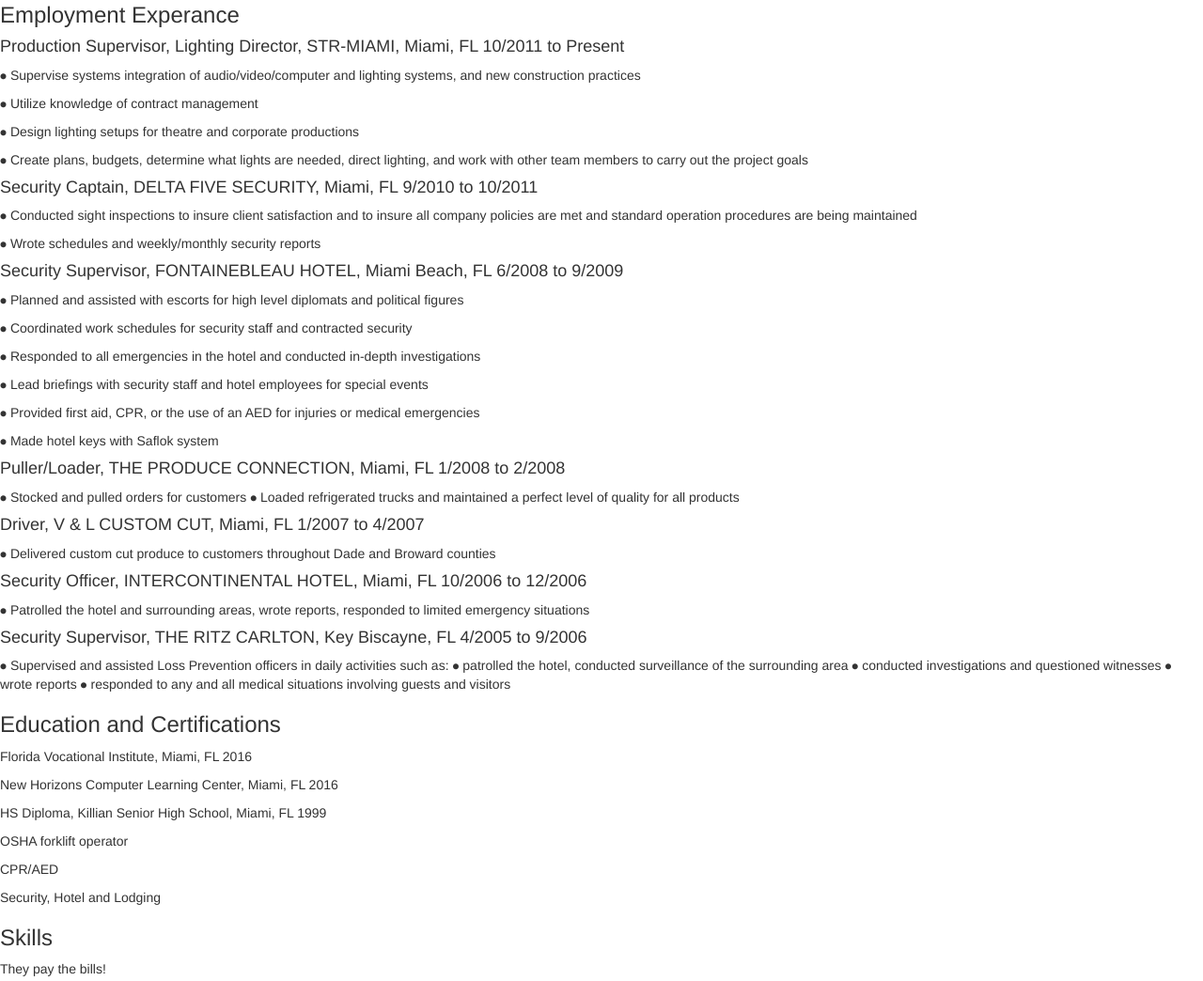
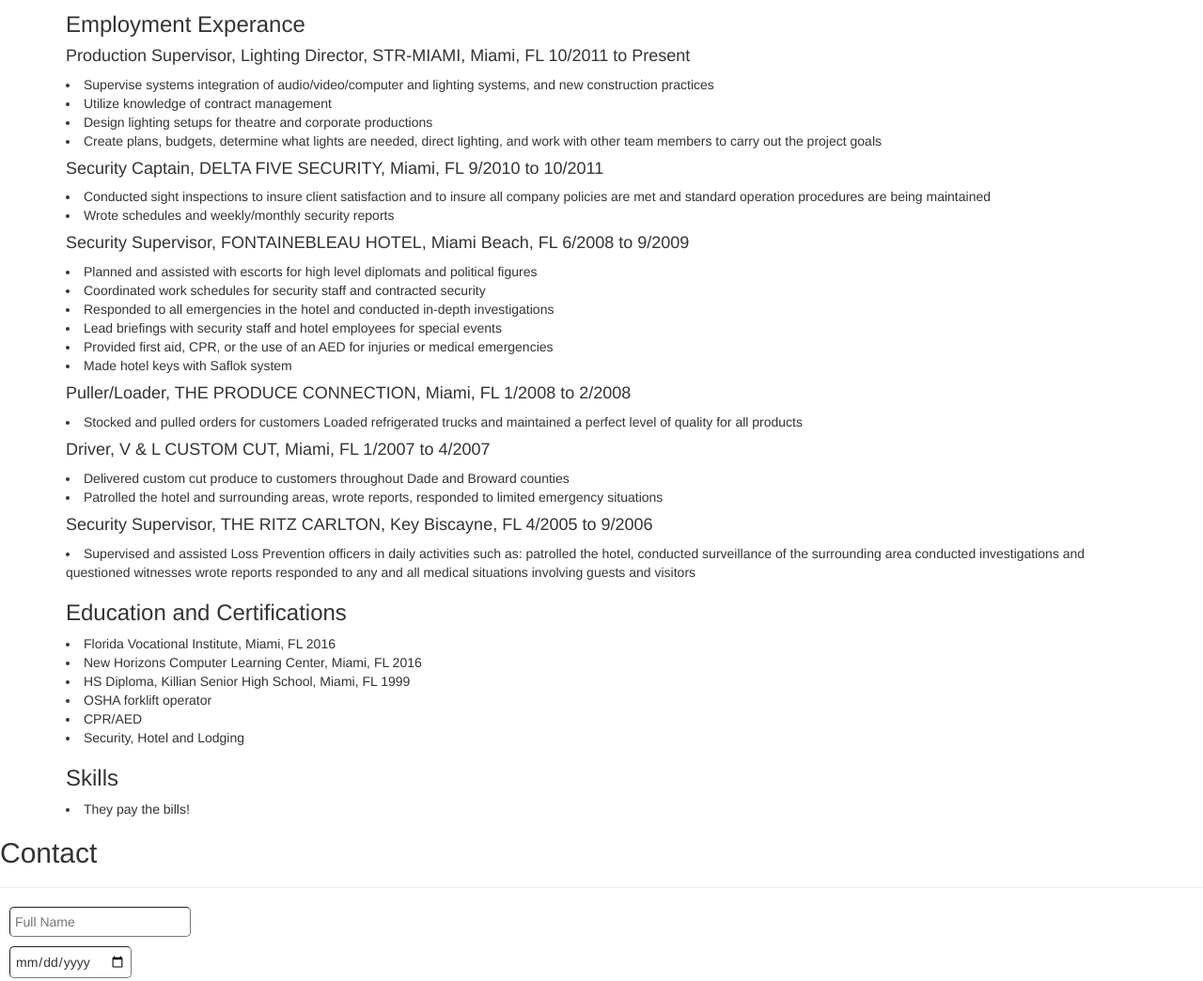
Before and after one commit to pvegliante/boot-strap, a plain HTML site: page index.html in a window 1280 px wide. Shown: the part 2737-3781 px from the top of the page at 94% size. Drawn offline with nearby package versions, Linux system fonts and the light colour scheme; a web font is replaced by a local one.

Commit message:
update bootstraps

```diff
--- a/index.html
+++ b/index.html
@@ -113,12 +113,14 @@
     </section>
 
     <section id="Resume">
+      <div class="container">
+
             <h2>Resume</h2>
             <hr>
             <h3>Professional Summary</h3>
-        <p>Experience creating plans and budgets. Determining needs, direct cues, and work with other members of the production team to carry out the vision of the director. Conduct sight inspections to insure client satisfaction. Insure all company policies
+            <li>Experience creating plans and budgets. Determining needs, direct cues, and work with other members of the production team to carry out the vision of the director. Conduct sight inspections to insure client satisfaction. Insure all company policies
                 are met and standard operations are being upheld. Write schedules and weekly/monthly security reports. Seeking a position as a network or system administrator.
-        </p>
+            </li>
             <img id="resgallery" src="./images/aplus.png" alt="aplus">
             <img id="resgallery" src="./images/netplus1.jpg" alt="netplus">
             <img id="resgallery" src="./images/seccert.jpg" alt="secplus">
@@ -126,43 +128,47 @@
             <img id="resgallery" src="./images/ccna.png" alt="ccna">
             <h3>Employment Experance</h3>
             <h4>Production Supervisor, Lighting Director, STR-MIAMI, Miami, FL		10/2011 to Present</h4>
-        <p>⦁ Supervise systems integration of audio/video/computer and lighting systems, and new construction practices</p>
-        <p>⦁ Utilize knowledge of contract management</p>
-        <p>⦁ Design lighting setups for theatre and corporate productions</p>
-        <p>⦁ Create plans, budgets, determine what lights are needed, direct lighting, and work with other team members to carry out the project goals</p>
+            <li>Supervise systems integration of audio/video/computer and lighting systems, and new construction practices</li>
+            <li>Utilize knowledge of contract management</li>
+            <li>Design lighting setups for theatre and corporate productions</li>
+            <li>Create plans, budgets, determine what lights are needed, direct lighting, and work with other team members to carry out the project goals</li>
             <h4>Security Captain, DELTA FIVE SECURITY, Miami, FL				9/2010 to 10/2011</h4>
-        <p>⦁ Conducted sight inspections to insure client satisfaction and to insure all company policies are met and standard operation procedures are being maintained</p>
-        <p>⦁ Wrote schedules and weekly/monthly security reports</p>
-        <p>
-            <h4>Security Supervisor, FONTAINEBLEAU HOTEL, Miami Beach, FL		6/2008 to 9/2009</h4></p>
-        <p>⦁ Planned and assisted with escorts for high level diplomats and political figures</p>
-        <p>⦁ Coordinated work schedules for security staff and contracted security</p>
-        <p>⦁ Responded to all emergencies in the hotel and conducted in-depth investigations</p>
-        <p>⦁ Lead briefings with security staff and hotel employees for special events</p>
-        <p>⦁ Provided first aid, CPR, or the use of an AED for injuries or medical emergencies</p>
-        <p>⦁ Made hotel keys with Saflok system</p>
-        <p>
-            <h4>Puller/Loader, THE PRODUCE CONNECTION, Miami, FL			1/2008 to 2/2008</h4> ⦁ Stocked and pulled orders for customers ⦁ Loaded refrigerated trucks and maintained a perfect level of quality for all products
-        </p>
-        <p>
-            <h4>Driver, V & L CUSTOM CUT, Miami, FL						1/2007 to 4/2007</h4> ⦁ Delivered custom cut produce to customers throughout Dade and Broward counties
-        </p>
-        <p>
-            <h4>Security Officer, INTERCONTINENTAL HOTEL, Miami, FL			10/2006 to 12/2006</h4> ⦁ Patrolled the hotel and surrounding areas, wrote reports, responded to limited emergency situations
-        </p>
-        <p>
-            <h4>Security Supervisor, THE RITZ CARLTON, Key Biscayne, FL			4/2005 to 9/2006</h4> ⦁ Supervised and assisted Loss Prevention officers in daily activities such as: ⦁ patrolled the hotel, conducted surveillance of the surrounding area ⦁ conducted investigations and questioned witnesses ⦁ wrote reports ⦁ responded to any and
+            <li>Conducted sight inspections to insure client satisfaction and to insure all company policies are met and standard operation procedures are being maintained</li>
+            <li>Wrote schedules and weekly/monthly security reports</li>
+
+                <h4>Security Supervisor, FONTAINEBLEAU HOTEL, Miami Beach, FL		6/2008 to 9/2009</h4>
+            <li>Planned and assisted with escorts for high level diplomats and political figures</li>
+            <li>Coordinated work schedules for security staff and contracted security</li>
+            <li>Responded to all emergencies in the hotel and conducted in-depth investigations</li>
+            <li>Lead briefings with security staff and hotel employees for special events</li>
+            <li>Provided first aid, CPR, or the use of an AED for injuries or medical emergencies</li>
+            <li>Made hotel keys with Saflok system</li>
+            <h4>Puller/Loader, THE PRODUCE CONNECTION, Miami, FL			1/2008 to 2/2008</h4>
+            <li>
+                 Stocked and pulled orders for customers Loaded refrigerated trucks and maintained a perfect level of quality for all products
+            </li>
+            <h4>Driver, V & L CUSTOM CUT, Miami, FL						1/2007 to 4/2007</h4>
+            <li>
+                 Delivered custom cut produce to customers throughout Dade and Broward counties
+            </li>
+            <li>
+                 Patrolled the hotel and surrounding areas, wrote reports, responded to limited emergency situations
+            </li>
+            <h4>Security Supervisor, THE RITZ CARLTON, Key Biscayne, FL			4/2005 to 9/2006</h4>
+            <li>
+                 Supervised and assisted Loss Prevention officers in daily activities such as: patrolled the hotel, conducted surveillance of the surrounding area conducted investigations and questioned witnesses wrote reports responded to any and
                 all medical situations involving guests and visitors
-        </p>
+            </li>
             <h3>Education and Certifications</h3>
-        <p>Florida Vocational Institute, Miami, FL 2016</p>
-        <p>New Horizons Computer Learning Center, Miami, FL 2016</p>
-        <p>HS Diploma, Killian Senior High School, Miami, FL 1999</p>
-        <p>OSHA forklift operator</p>
-        <p>CPR/AED</p>
-        <p>Security, Hotel and Lodging</p>
+            <li>Florida Vocational Institute, Miami, FL 2016</li>
+            <li>New Horizons Computer Learning Center, Miami, FL 2016</li>
+            <li>HS Diploma, Killian Senior High School, Miami, FL 1999</li>
+            <li>OSHA forklift operator</li>
+            <li>CPR/AED</li>
+            <li>Security, Hotel and Lodging</li>
             <h3>Skills</h3>
-        <p>They pay the bills!</p>
+            <li>They pay the bills!</li>
+      </div>
     </section>
 
     <section id="Contact">
```
Lines whose indentation alone changed are shown as unchanged.
